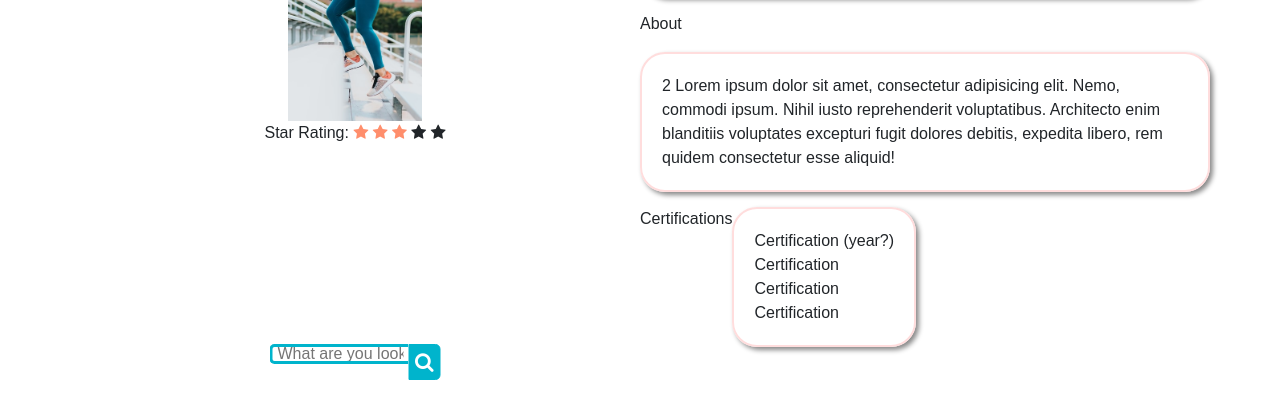
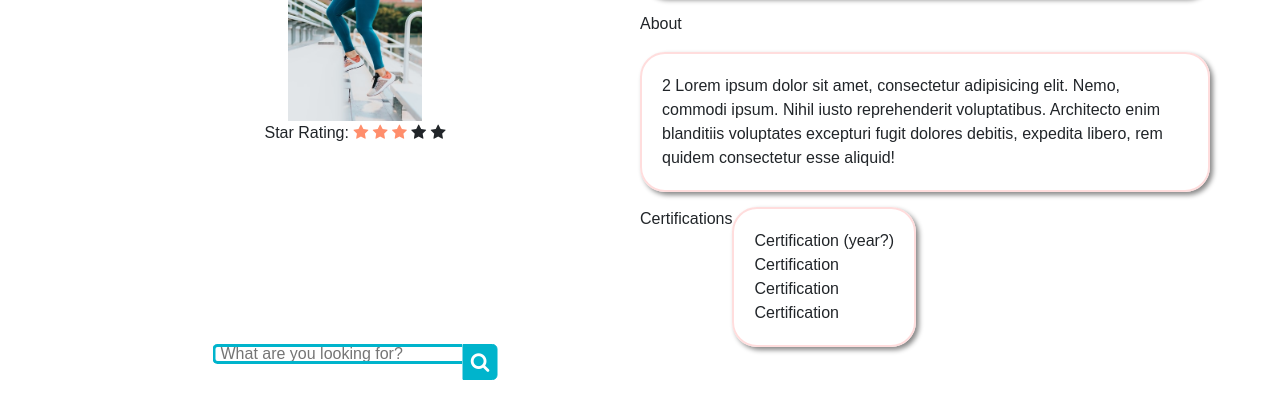
Before and after one commit to mysweetcalico/WomenFitness, a plain HTML site: page trainer.html in a window 1280 px wide. Shown: the part 214-632 px from the top of the page. Drawn offline with nearby package versions, Linux system fonts and the light colour scheme.

Commit message:
messing with the size

```diff
--- a/css/trainerstyle.css
+++ b/css/trainerstyle.css
@@ -40,9 +40,9 @@ body{
 
 /*Resize the wrap to see the search bar change!*/
 .wrap{
-  width: 30%;
+  width: 50%;
   position: absolute;
-  top: 50%;
+  top: 100%;
   left: 50%;
   transform: translate(-50%, -50%);
 }
```
